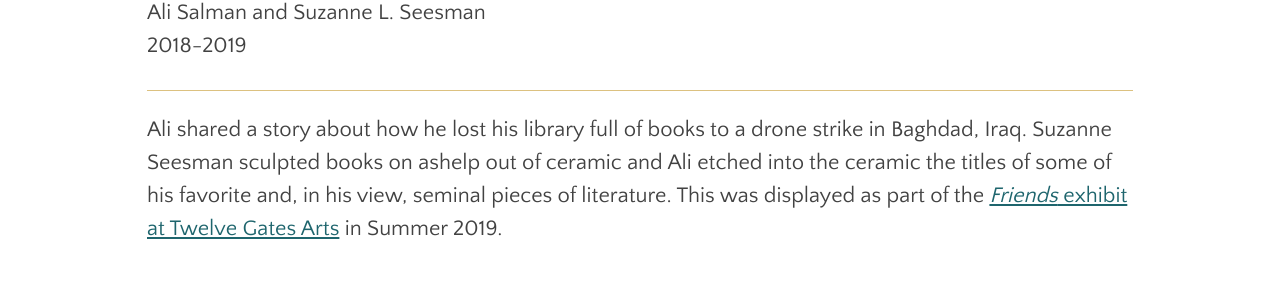
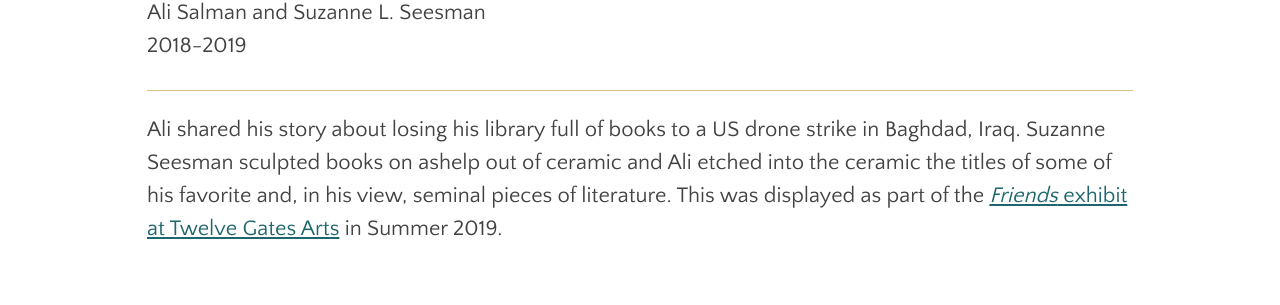
Before and after one commit to swat-ds/fps.swarthmore.edu, a Jekyll site: the page built from _posts/2020-01-30-ghost-library-ali-salman-suzanne-seesman.md, in a window 1280 px wide. Shown: the part 870-1175 px from the top of the page. Built offline with Jekyll 4.4.1, drawn with Linux system fonts in a browser that asks for light colours.

Commit message:
Update 2020-01-30-ghost-library-ali-salman-suzanne-seesman.md

```diff
--- a/_posts/2020-01-30-ghost-library-ali-salman-suzanne-seesman.md
+++ b/_posts/2020-01-30-ghost-library-ali-salman-suzanne-seesman.md
@@ -23,4 +23,4 @@ gallery:
 <hr/>
 
 
-Ali shared a story about how he lost his library full of books to a drone strike in Baghdad, Iraq. Suzanne Seesman sculpted books on ashelp out of ceramic and Ali etched into the ceramic the titles of some of his favorite and, in his view, seminal pieces of literature. This was displayed as part of the [_Friends_ exhibit at Twelve Gates Arts](http://fps.swarthmore.edu/exhibitions/exhibit:twelve%20gates/friends/) in Summer 2019.
+Ali shared his story about losing his library full of books to a US drone strike in Baghdad, Iraq. Suzanne Seesman sculpted books on ashelp out of ceramic and Ali etched into the ceramic the titles of some of his favorite and, in his view, seminal pieces of literature. This was displayed as part of the [_Friends_ exhibit at Twelve Gates Arts](http://fps.swarthmore.edu/exhibitions/exhibit:twelve%20gates/friends/) in Summer 2019.
```
